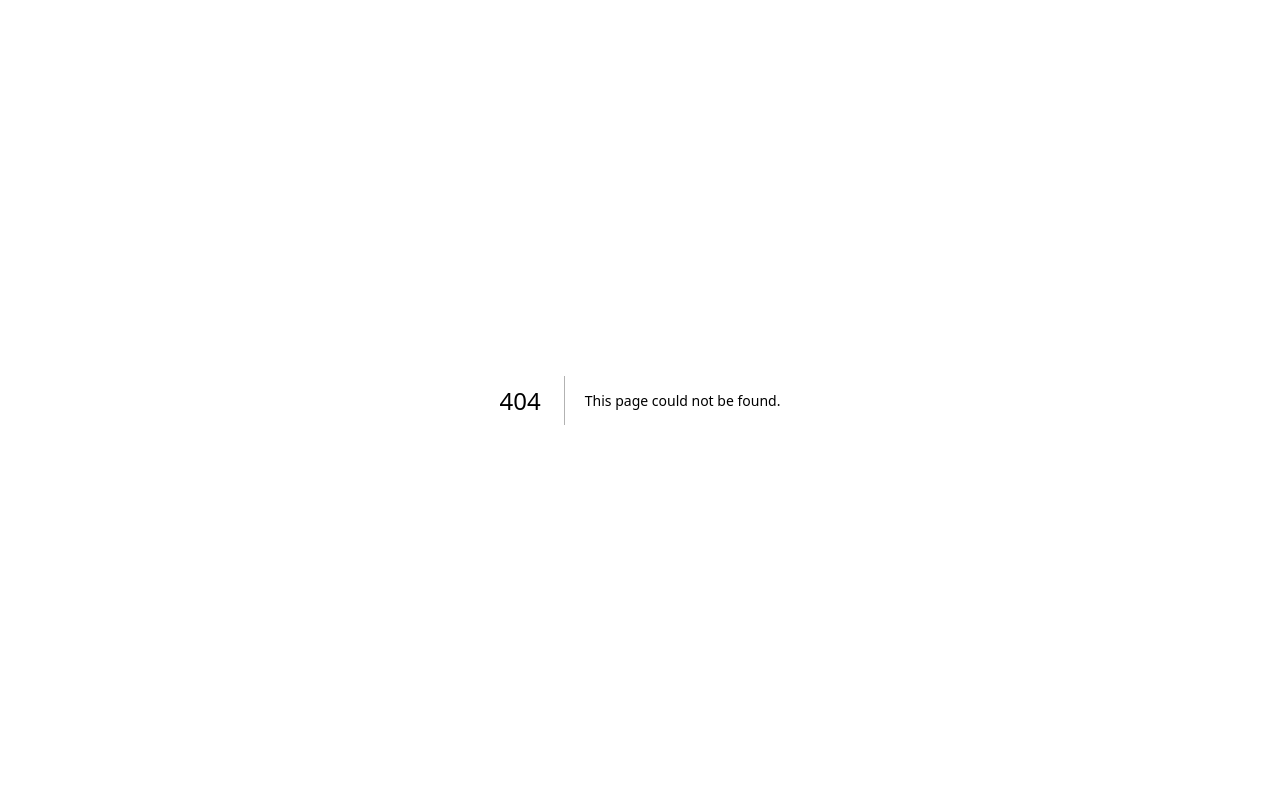
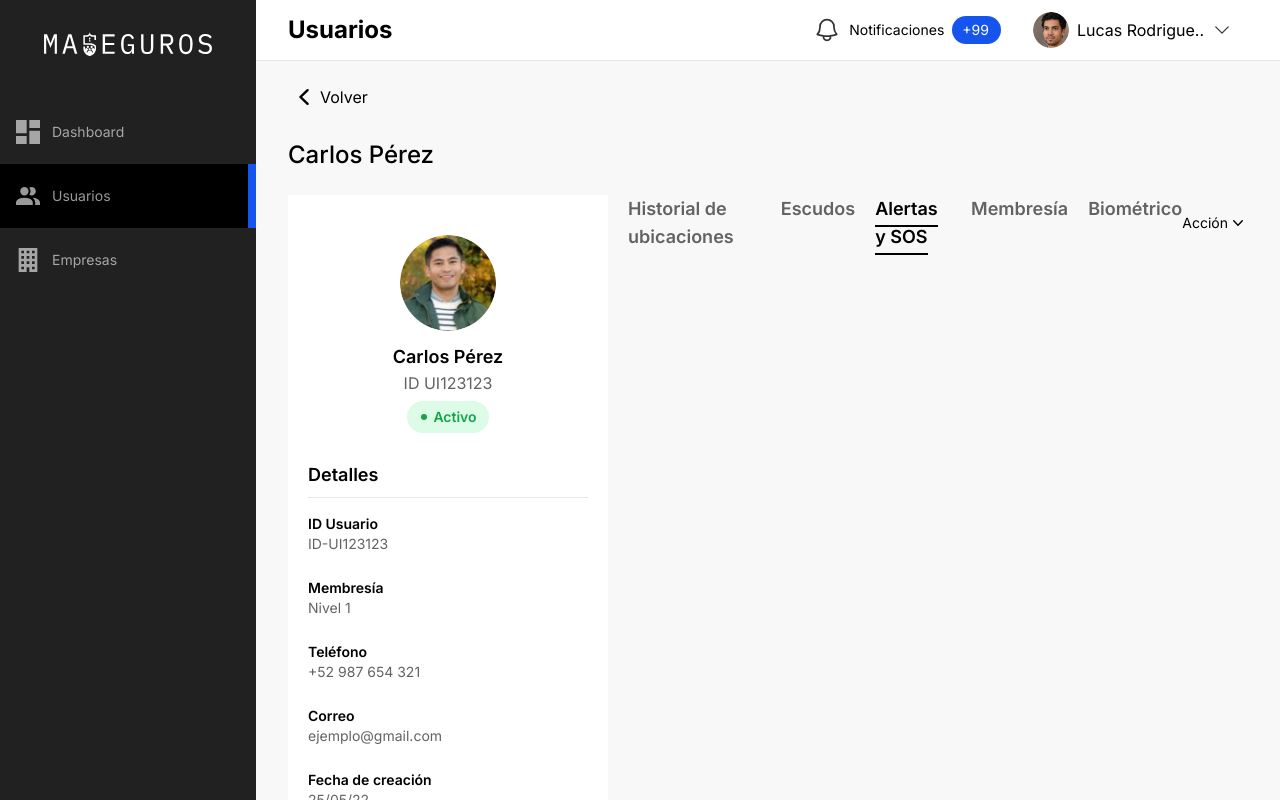
Before and after one commit to Aniket-IN/seguros-template, a Next.js app: page /users/1/sos in a window 1280 px wide. Before the commit this address had no page. Built offline with nearby package versions, Linux system fonts and the light colour scheme.

Commit message:
user tab pages added

```diff
--- a/components/layouts/UserLayout.js
+++ b/components/layouts/UserLayout.js
@@ -1,8 +1,9 @@
 import React from 'react'
+import Link from "next/link"
 import Admin from "@/components/layouts/Admin"
+import UserCard from "@/components/users/user/UserCard"
 import { ChevronLeftIcon } from "@heroicons/react/20/solid"
-import UserCard from "@/components/users/user/UserCard"
-import Link from "next/link"
+import UserTabNav from "@/components/layouts/user/UserTabNav"
 
 const UserLayout = ({ children, pageTitle = null, headerTitle = '' }) => {
   return (
@@ -25,6 +26,8 @@ const UserLayout = ({ children, pageTitle = null, headerTitle = '' }) => {
           </div>
 
           <div className="flex-grow">
+            <UserTabNav />
+
             {children}
           </div>
 
--- a/components/layouts/admin/Sidebar/Nav.js
+++ b/components/layouts/admin/Sidebar/Nav.js
@@ -37,6 +37,10 @@ const Nav = () => {
       activePaths: [
         "/users",
         "/users/[user_id]",
+        "/users/[user_id]/shields",
+        "/users/[user_id]/sos",
+        "/users/[user_id]/membership",
+        "/users/[user_id]/biometric",
       ],
     },
     {
--- a/components/layouts/user/UserTabNav.js
+++ b/components/layouts/user/UserTabNav.js
@@ -1,5 +1,6 @@
 import { ChevronDownIcon } from "@heroicons/react/20/solid"
 import classNames from "classnames"
+import Link from "next/link"
 import { useRouter } from "next/router"
 import React from 'react'
 
@@ -8,37 +9,42 @@ const UserTabNav = () => {
   const tabs = [
     {
       title: 'Historial de ubicaciones',
+      href: "/users/1",
       activePaths: [
-        "/users",
+        "/users/1",
         "/users/[user_id]",
       ],
     },
     {
       title: 'Escudos',
+      href: "/users/1/shields",
       activePaths: [
-        "/companies",
-        "/companies/[company_id]",
+        "/users/1/shields",
+        "/users/[user_id]/shields",
       ],
     },
     {
       title: 'Alertas y SOS',
+      href: "/users/1/sos",
       activePaths: [
-        "/companies",
-        "/companies/[company_id]",
+        "/users/1/sos",
+        "/users/[user_id]/sos",
       ],
     },
     {
       title: 'Membresía',
+      href: "/users/1/membership",
       activePaths: [
-        "/companies",
-        "/companies/[company_id]",
+        "/users/1/membership",
+        "/users/[user_id]/membership",
       ],
     },
     {
       title: 'Biométrico',
+      href: "/users/1/biometric",
       activePaths: [
-        "/companies",
-        "/companies/[company_id]",
+        "/users/1/biometric",
+        "/users/[user_id]/biometric",
       ],
     },
   ]
@@ -66,7 +72,8 @@ const Item = ({ tab }) => {
     <li
       key={tab.title}
     >
-      <button
+      <Link
+        href={tab.href}
         className={
           classNames(
             "font-semibold text-lg py-1.5",
@@ -75,7 +82,7 @@ const Item = ({ tab }) => {
         }
       >
         {tab.title}
-      </button>
+      </Link>
     </li>
   )
 }
--- a/components/users/user/LocationHistoryCard.js
+++ b/components/users/user/LocationHistoryCard.js
@@ -34,7 +34,7 @@ const LocationHistoryCard = () => {
             </Table.Thead>
             <Table.Tbody>
               {[...Array(10)].map((item, index) => (
-                <Table.Tr>
+                <Table.Tr key={index}>
                   <Table.Td className="!py-5 ">-12.091307, -77.042053</Table.Td>
                   <Table.Td className="!py-5 ">11/03/2022, 10:30 Hrs.</Table.Td>
                   <Table.Td className="!py-5 text-right">70km/h</Table.Td>
--- /dev/null
+++ b/pages/users/[user_id]/biometric/index.js
@@ -0,0 +1,13 @@
+import React from 'react'
+import UserLayout from "@/components/layouts/UserLayout"
+
+const Biometric = () => {
+  return (
+    <UserLayout pageTitle="Usuarios" headerTitle="Usuarios">
+
+
+    </UserLayout>
+  )
+}
+
+export default Biometric
--- a/pages/users/[user_id]/index.js
+++ b/pages/users/[user_id]/index.js
@@ -1,13 +1,12 @@
 import React from 'react'
 import UserLayout from "@/components/layouts/UserLayout"
-import UserTabNav from "@/components/layouts/user/UserTabNav"
 import CurrentLocationCard from "@/components/users/user/CurrentLocationCard"
 import LocationHistoryCard from "@/components/users/user/LocationHistoryCard"
 
 const User = () => {
   return (
     <UserLayout pageTitle="Usuarios" headerTitle="Usuarios">
-      <UserTabNav />
+
 
       <div className="grid grid-cols-2 gap-5 mt-4">
         <div>
--- /dev/null
+++ b/pages/users/[user_id]/membership/index.js
@@ -0,0 +1,13 @@
+import React from 'react'
+import UserLayout from "@/components/layouts/UserLayout"
+
+const Membership = () => {
+  return (
+    <UserLayout pageTitle="Usuarios" headerTitle="Usuarios">
+
+
+    </UserLayout>
+  )
+}
+
+export default Membership
--- /dev/null
+++ b/pages/users/[user_id]/shields/index.js
@@ -0,0 +1,13 @@
+import React from 'react'
+import UserLayout from "@/components/layouts/UserLayout"
+
+const Shields = () => {
+  return (
+    <UserLayout pageTitle="Usuarios" headerTitle="Usuarios">
+
+
+    </UserLayout>
+  )
+}
+
+export default Shields
--- /dev/null
+++ b/pages/users/[user_id]/sos/index.js
@@ -0,0 +1,13 @@
+import React from 'react'
+import UserLayout from "@/components/layouts/UserLayout"
+
+const SOS = () => {
+  return (
+    <UserLayout pageTitle="Usuarios" headerTitle="Usuarios">
+
+
+    </UserLayout>
+  )
+}
+
+export default SOS
```
